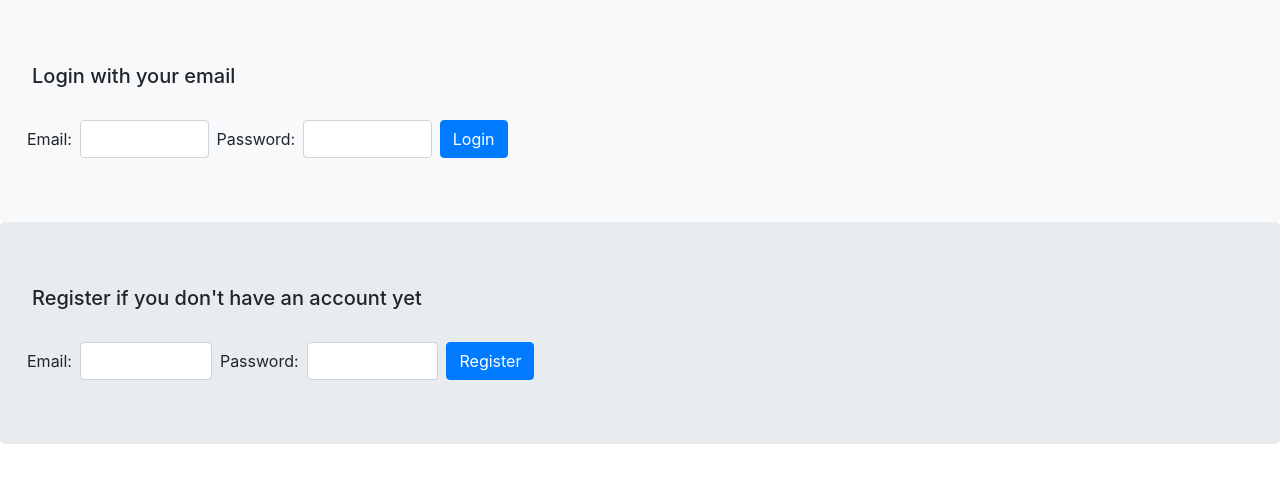
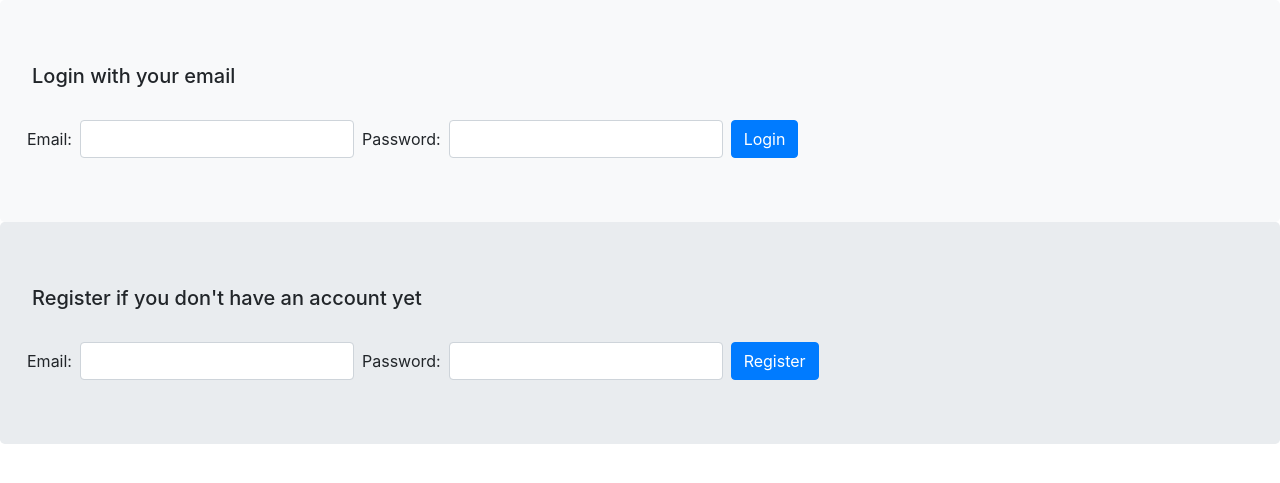
Before and after one commit to vinny-d/saveMyGPA, a Flask app: page /account in a window 1280 px wide. Shown: the top 483 px of the page. Run offline with Flask 2, Linux system fonts and the light colour scheme; some libraries are stand-ins or nearby versions.

Commit message:
minor change

```diff
--- a/app/templates/account.html
+++ b/app/templates/account.html
@@ -17,9 +17,9 @@
             <div class="form-row align-items-center">
                 <form class="form-inline" method="POST" action="/login_check">
                     <label for="email">Email:</label>
-                    <input type="text" class="form-control col-2 ml-2" id="email">
+                    <input type="text" class="form-control ml-2" id="email">
                     <label for="password" class="ml-2">Password:</label>
-                    <input type="text" class="form-control col-2 ml-2" id="password">
+                    <input type="text" class="form-control ml-2" id="password">
                     <button type="submit" class="btn btn-primary ml-2 col-auto" id="login">Login</button>
                 </form>
             </div>
@@ -30,9 +30,9 @@
             <div class="form-row align-items-center">
                 <form class="form-inline" method="POST" action="/register">
                     <label for="email_reg">Email:</label>
-                    <input type="text" class="form-control col-2 ml-2" id="email_reg">
+                    <input type="text" class="form-control ml-2" id="email_reg">
                     <label for="password_reg" class="ml-2">Password:</label>
-                    <input type="text" class="form-control col-2 ml-2" id="password_reg">
+                    <input type="text" class="form-control ml-2" id="password_reg">
                     <button type="submit" class="btn btn-primary ml-2 col-auto" id="register">Register</button>
                 </form>
             </div>
--- a/app/templates/index.html
+++ b/app/templates/index.html
@@ -106,7 +106,7 @@
                                 <input type="text" class="form-control" name="courseNumberA" placeholder="3-Digit Course Number e.g.100">
                             </td>
                             <td class="col-md-2">
-                                <input type="text" class="form-control" name="sectionIdA" placeholder="4-Digit SectionId (read from the editor)">
+                                <input type="text" class="form-control" name="insturctorA" placeholder="e.g. Steven Pan">
                             </td>
                             <td class="col-md-1">
                                 <select class="browser-default custom-select mr-2" style="width:auto;">
```
